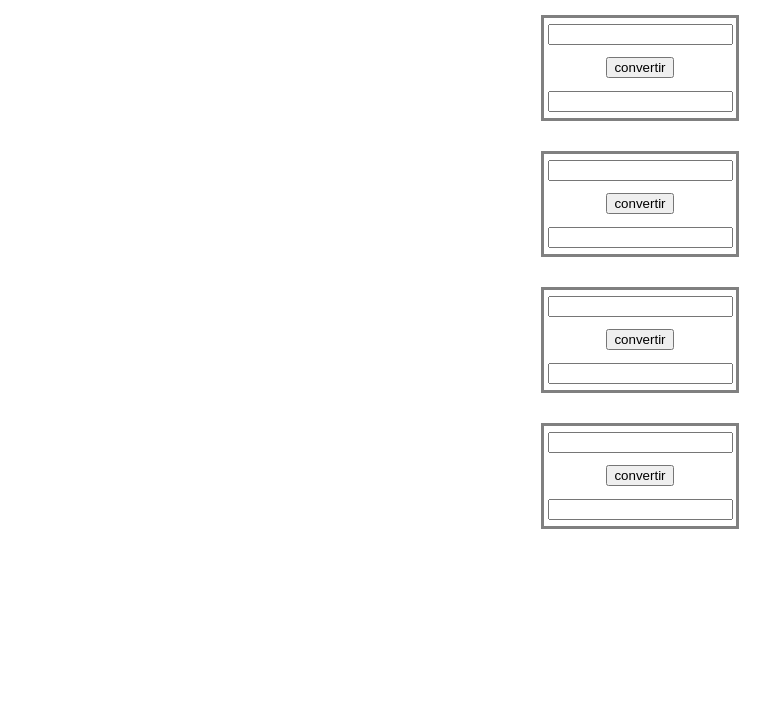
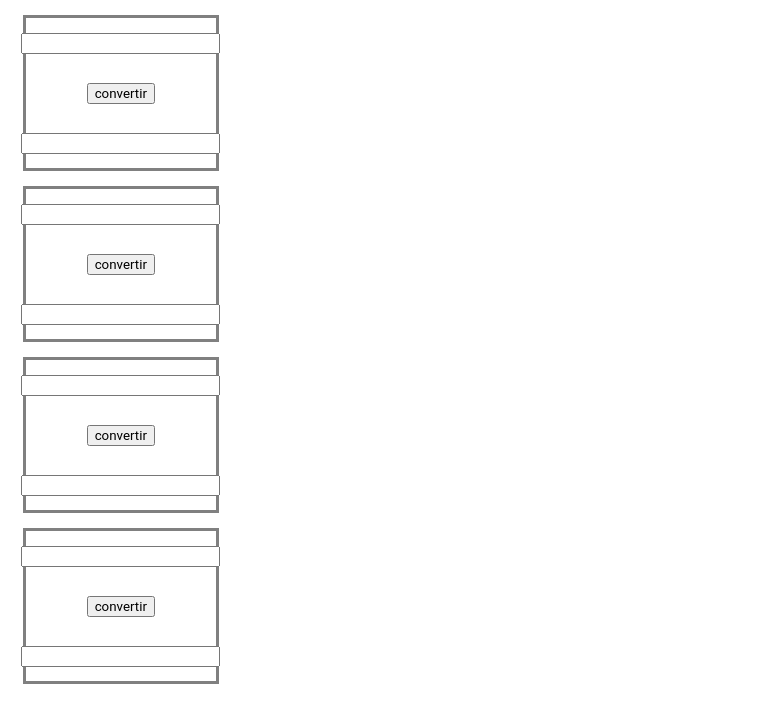
Before and after one commit to wallhammer/calculadora, a plain HTML site: page index.html in a window 1280 px wide. Shown: the whole page, without its empty margins (0-781 px from the left). Drawn offline with Linux system fonts and the light colour scheme.

Commit message:
Update calculadora.css

```diff
--- a/calculadora.css
+++ b/calculadora.css
@@ -1,4 +1,4 @@
-body{
+body{body{
     display: flex;
     flex-direction: column;
     margin: auto;
@@ -10,7 +10,7 @@ div{
     flex-direction: column;
     margin: 15px;;
     width: 15%;
-    height: 100px;
+    height: 150px;
     align-items:center;
     justify-content: space-around;
     border: solid gray;
@@ -31,3 +31,19 @@ div{
     grid-row-start: 4;
     grid-column-start: 2;
 }
+*{
+    font-family: roboto;
+}
+}
+.masa{
+    grid-row-start: 2;
+    grid-column-start: 2;
+}
+.Energia{
+    grid-row-start: 3;
+    grid-column-start: 2;
+}
+.velocidad{
+    grid-row-start: 4;
+    grid-column-start: 2;
+}
```
